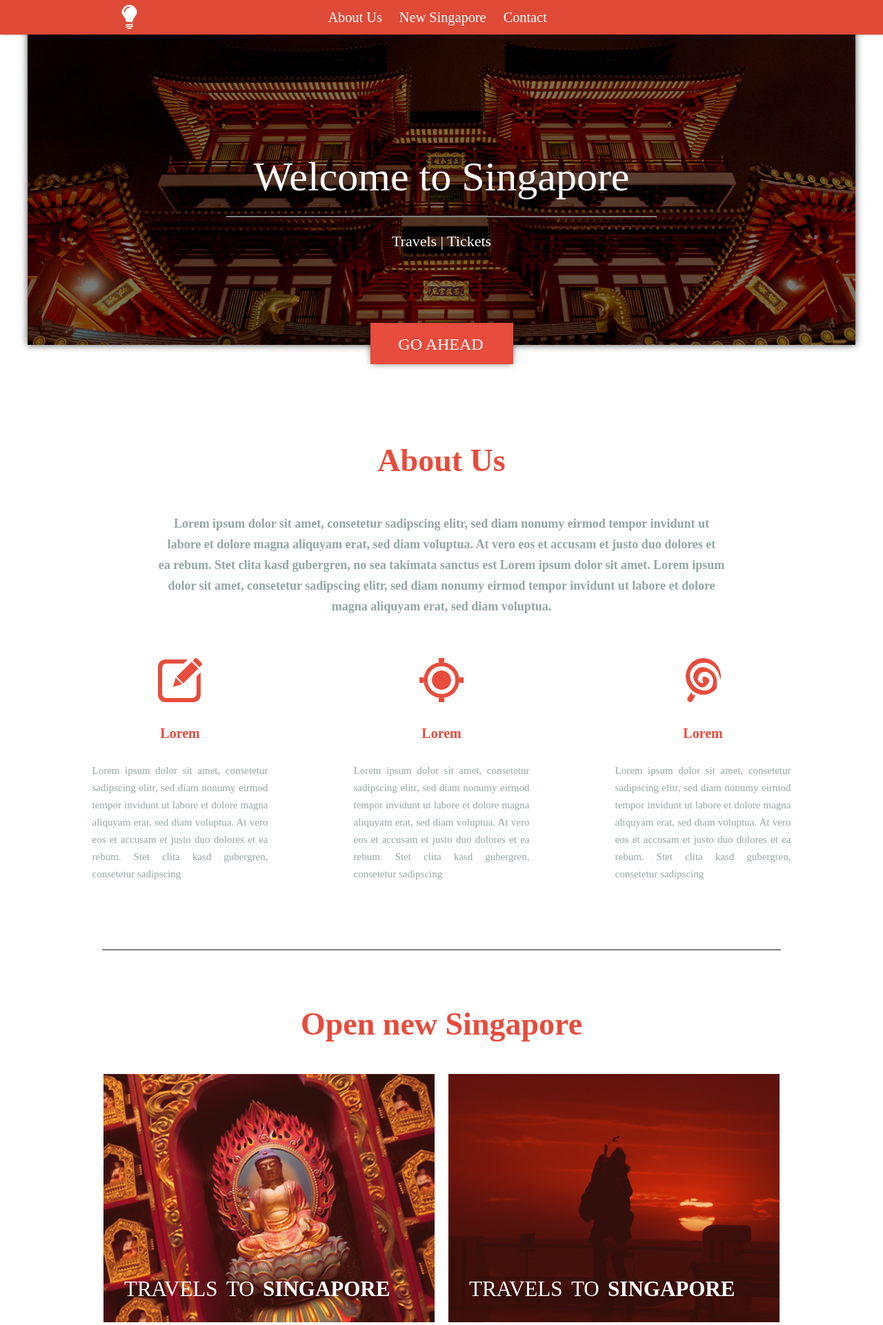
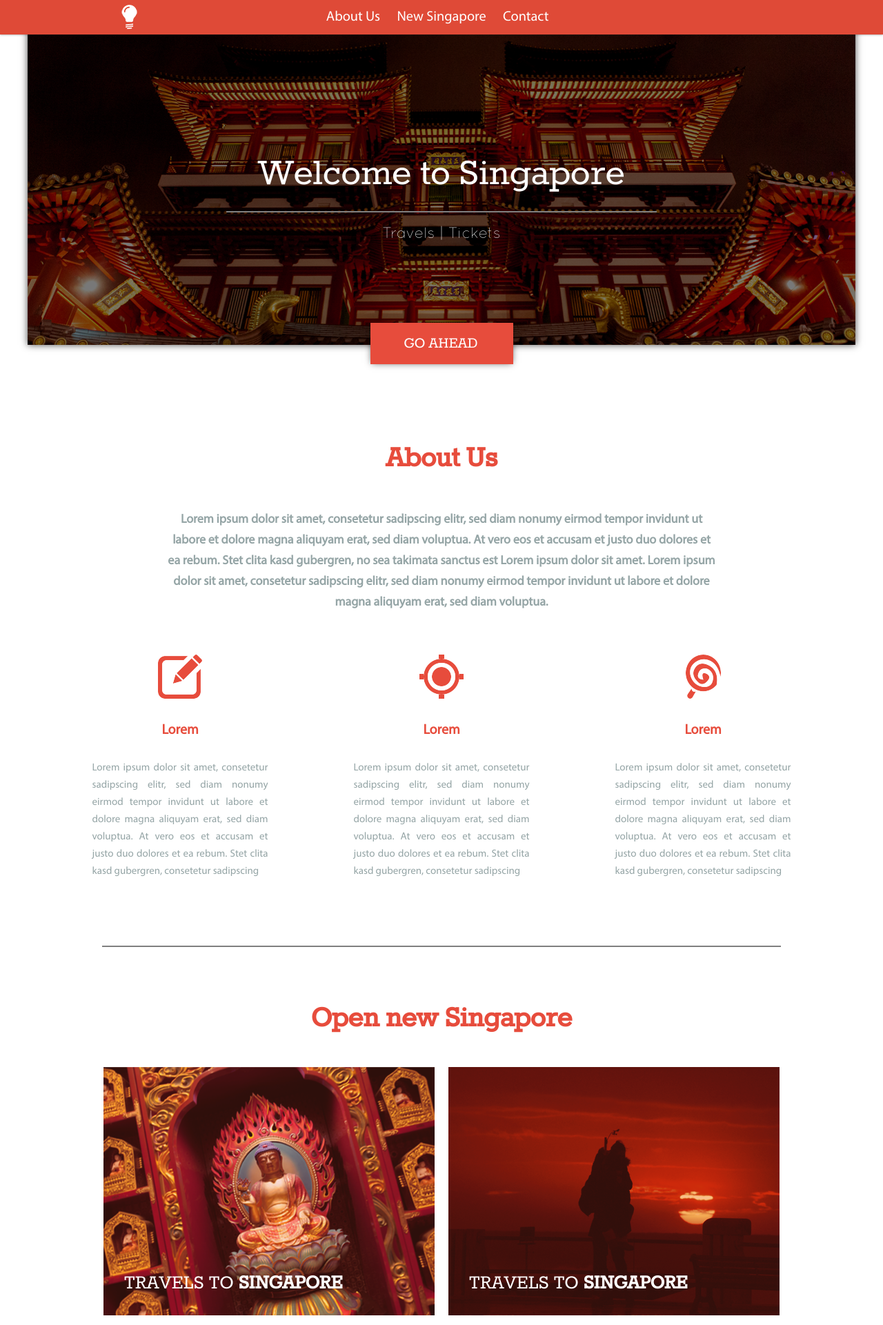
Before and after one commit to ffurie/alexey.github.io, a PHP site: page /works/newsingapore/index.html in a window 1280 px wide. Shown: the top 1921 px of the page at 69% size. Run offline with PHP 8.4, Linux system fonts and the light colour scheme.

Commit message:
Update style.css

```diff
--- a/works/newsingapore/style/style.css
+++ b/works/newsingapore/style/style.css
@@ -3,6 +3,31 @@
   padding: 0;
   outline: 0;
 }
+
+/* FONTS */
+
+@font-face {
+  font-family: MyriadPro-Bold;
+  src: url(../fonts/MyriadPro-Bold.otf);
+}
+
+@font-face {
+  font-family: MyriadPro-Regular;
+  src: url(../fonts/MyriadPro-Regular.otf);
+}
+
+@font-face {
+  font-family: Rokkitt;
+  src: url(../fonts/Rokkitt-regular.ttf);
+}
+
+@font-face {
+  font-family: quicksand-regular;
+  src: url(../fonts/quicksand-light-regular.otf);
+}
+
+
+@import url('https://fonts.googleapis.com/css?family=Rokkitt&display=swap');
 
 body {
   margin: 0 auto;
```
